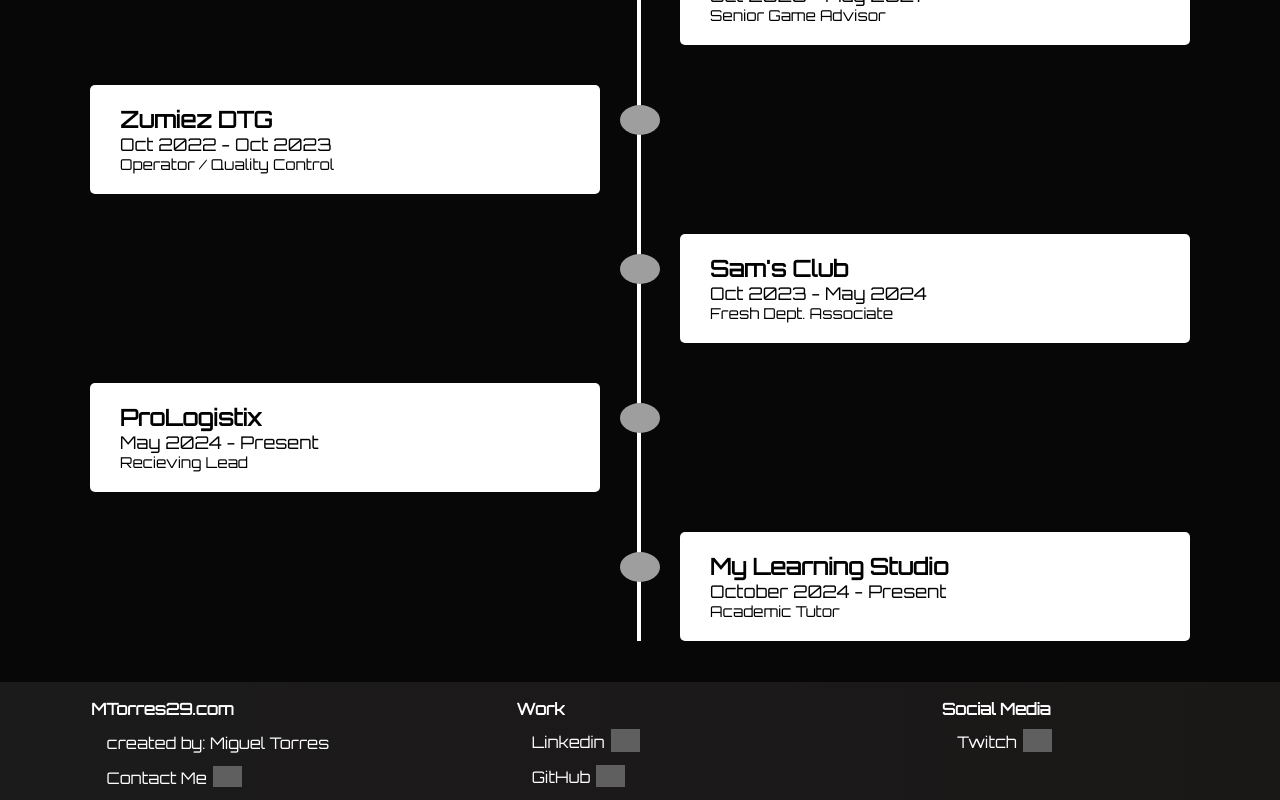
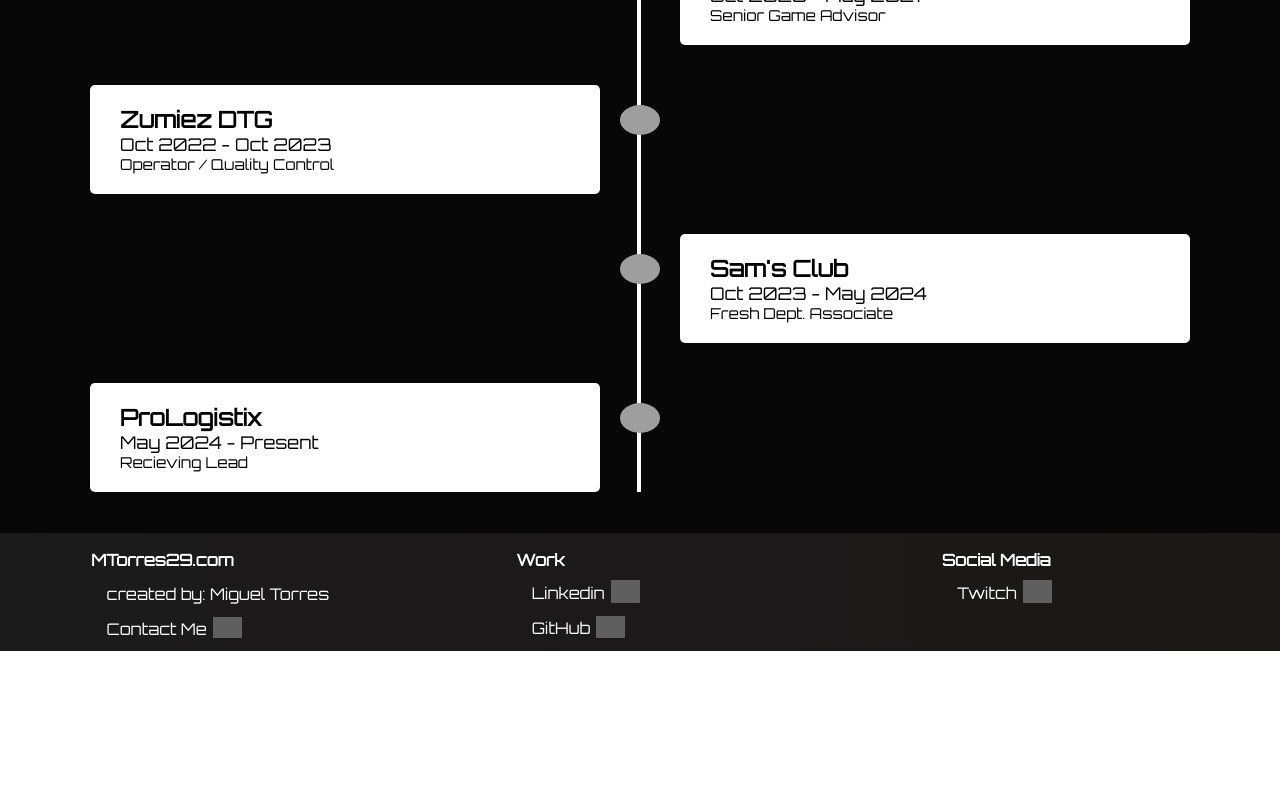
Before and after one commit to TheMTorres29/mtorres29-webapp, a React (Create React App) app: page / in a window 1280 px wide. Shown: the part 2153-2953 px from the top of the page. After the commit the page ends 2804 px from the top, so only its background shows below. Built offline with nearby package versions, Linux system fonts and the light colour scheme; grey boxes are pictures that could not be loaded.

Commit message:
Timeline Update

```diff
--- a/src/components/Timeline/Timeline.js
+++ b/src/components/Timeline/Timeline.js
@@ -17,7 +17,7 @@
         {id:7, ttitle:'Zumiez DTG', tdate:'Oct 2022 - Oct 2023', ticon:'https://drive.google.com/thumbnail?id=1BdqPJC4yxn6LDJiX5dfdD-GnnXhfx1Xh', tdesc:'Operator / Quality Control'},
         {id:8, ttitle:"Sam's Club", tdate:'Oct 2023 - May 2024', ticon:'https://drive.google.com/thumbnail?id=1aJeaJyTCDHCSO-PNB03nOS7VbmYKStRk', tdesc:'Fresh Dept. Associate'},
         {id:9, ttitle:"ProLogistix", tdate:'May 2024 - Present', ticon:'https://drive.google.com/thumbnail?id=1hA_U6w6V04KIn96b7I1zI6aovR0spWXu', tdesc:'Recieving Lead'},
-        {id:10, ttitle:"My Learning Studio", tdate:'October 2024 - Present', ticon:'https://drive.google.com/thumbnail?id=1KhtVcTRniB1WMaJ8UDrM3EXF8bEXEwXk', tdesc:'Academic Tutor'},
+        // {id:10, ttitle:"My Learning Studio", tdate:'October 2024 - Present', ticon:'https://drive.google.com/thumbnail?id=1KhtVcTRniB1WMaJ8UDrM3EXF8bEXEwXk', tdesc:'Academic Tutor'},
     ]
 
     useEffect(() => {
```
Also changed, not shown: public/apple-touch-icon.png (deleted), public/icon.svg (deleted).
